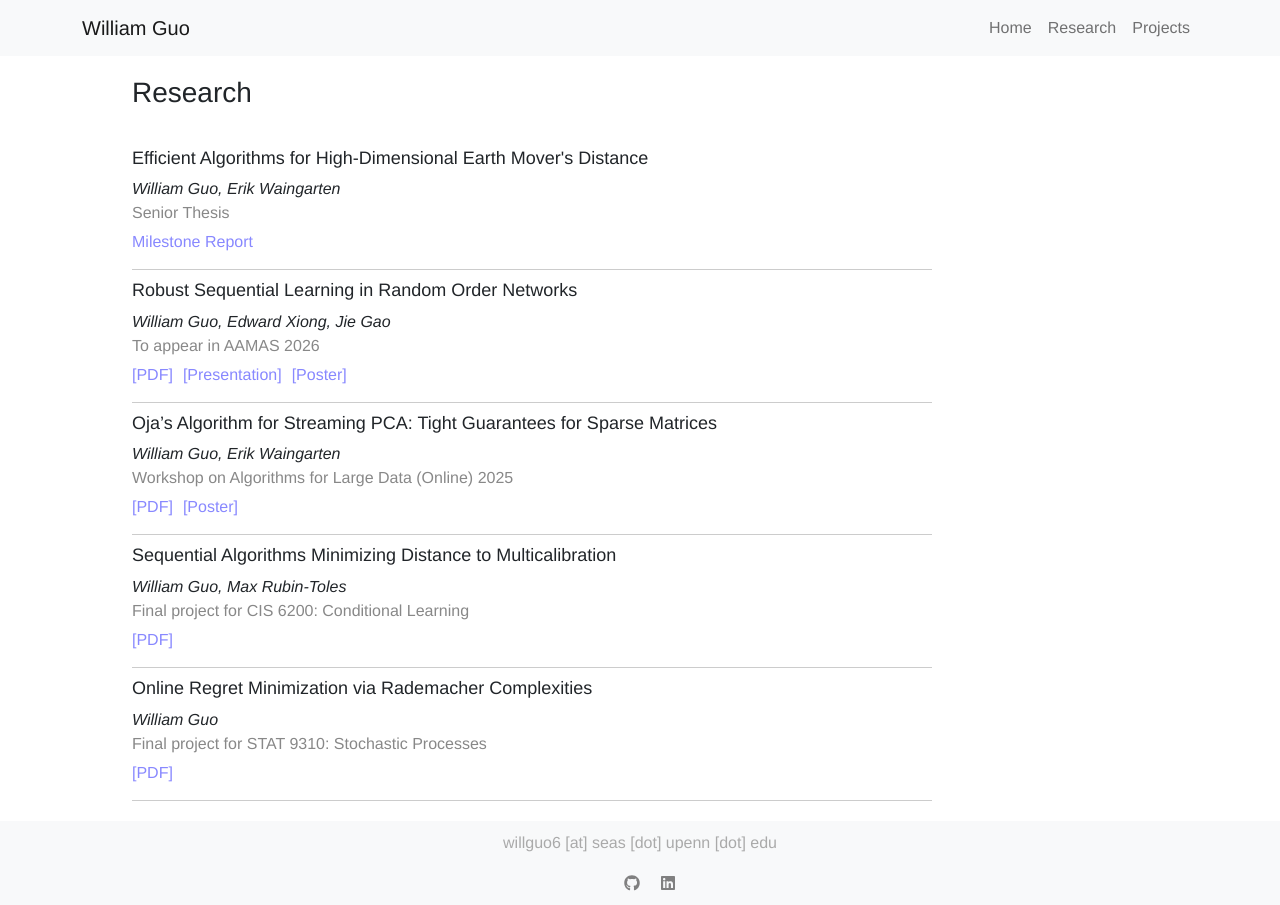
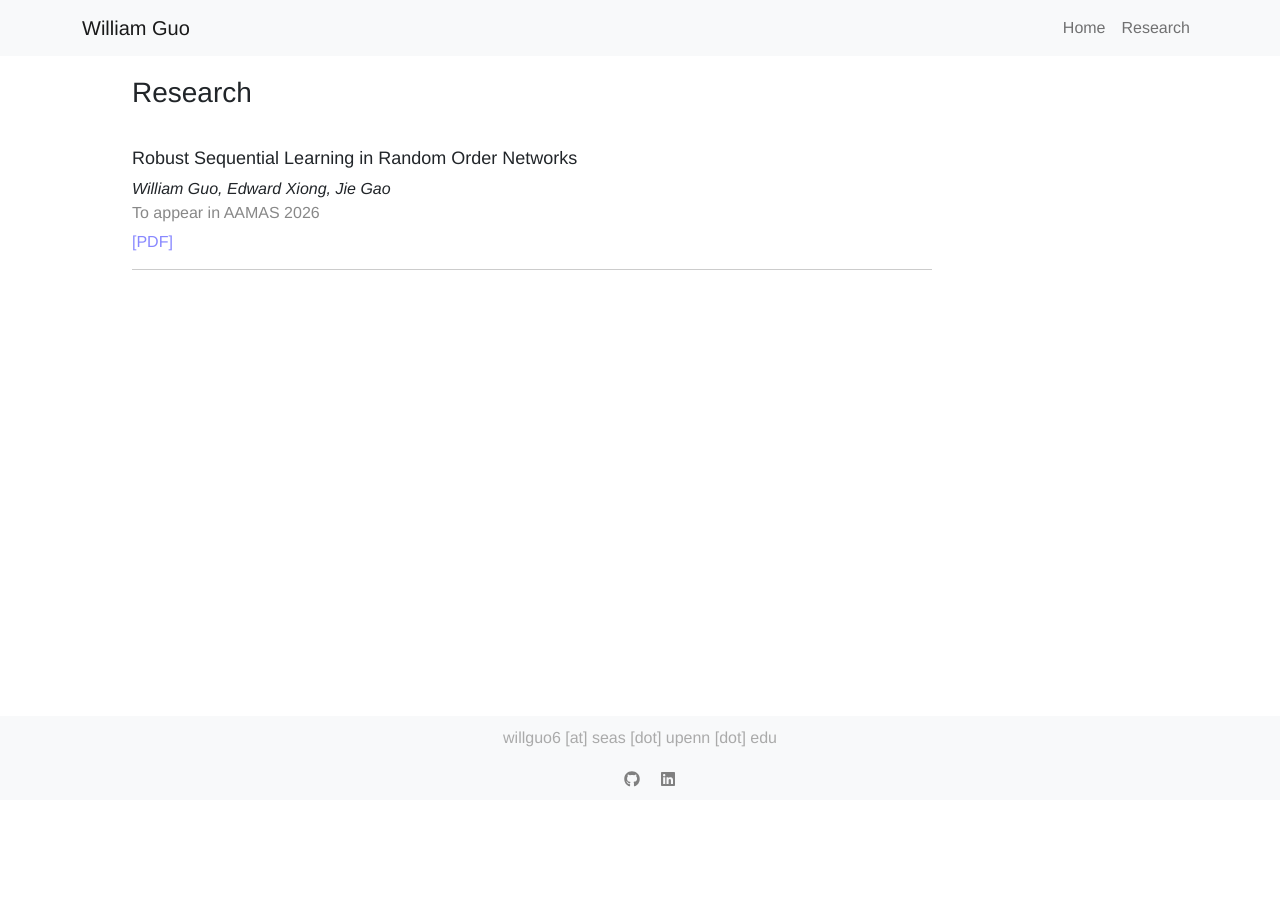
Before and after one commit to willdguo/willdguo.github.io, a React (Create React App) app: page /research in a window 1280 px wide. After the commit the page ends 800 px from the top, so only its background shows below. Built offline with nearby package versions, Linux system fonts and the light colour scheme.

Commit message:
removed minor projects

```diff
--- a/src/App.js
+++ b/src/App.js
@@ -56,7 +56,7 @@ const NavBar = () => {
         <Nav className='navbarnav'>
           <Nav.Link as={Link} to = "/home"> Home </Nav.Link>
           <Nav.Link as={Link} to = "/research"> Research </Nav.Link>
-          <Nav.Link as={Link} to = "/projects"> Projects </Nav.Link>
+          {/* <Nav.Link as={Link} to = "/projects"> Projects </Nav.Link> */}
           {/* <Nav.Link as={Link} to = "/blog"> Blog </Nav.Link> */}
           {/* <Nav.Link href = "/puzzles"> Puzzles </Nav.Link> */}
         </Nav>
--- a/src/components/Bio.js
+++ b/src/components/Bio.js
@@ -23,22 +23,26 @@ function Bio() {
               Hi! I'm William, a fourth year Engineering & Wharton undergrad at UPenn studying CS and Statistics. I'm broadly interested in theoretical computer science, and the use of randomization/approximation for large-scale computation. Some topics I have worked on include streaming algorithms, problems in high-dimensional geometry, and learning in random networks.
             </p>
             <p>
-              I am fortunate enough to work with{" "}
+              I am fortunate enough to work with Erik Waingarten on algorithms for massive datasets.
+
+              {/* {" "}
               <a
                 href="https://sites.google.com/site/erikwaing/home?authuser=0"
                 target="_blank"
                 rel="noreferrer"
               >
                 Prof. Erik Waingarten
-              </a>{" "}
-              on algorithms for massive datasets.
-            Over Summer 2025, I researched social learning in networks under{" "}
+              </a>{" "} */}
+            {" "} Over Summer 2025, I researched social learning in networks under Jie Gao as a participant in the DIMACS REU.
+
+            {/* {" "}
             <a
               href="https://sites.rutgers.edu/jie-gao/about/"
               target="_blank"
             >
               Prof. Jie Gao
-            </a> as a participant in the{" "}<a href="https://reu.dimacs.rutgers.edu/" target="_blank">DIMACS REU</a>.
+            </a>  */}
+            {/* {" "}<a href="https://reu.dimacs.rutgers.edu/" target="_blank">DIMACS REU</a>. */}
             </p>
           </div>
         </div>
@@ -56,9 +60,9 @@ function Bio() {
           <div className="other-experience">
             <h4>Other</h4>
             <ul>
-              <li>Before discovering TCS, I was quite invested in the early-stage climate tech space. I previously interned at a predictive energy management startup, and before this, I was a venture capital intern at Susquehanna International Group. </li>
+              <li>Before discovering TCS, I was quite invested in the early-stage startup space. I previously interned at a predictive energy management startup, and before this, I was a venture capital intern at Susquehanna International Group. </li>
               <li> In my free time, I enjoy pickup soccer/volleyball, playing piano, and bouldering. </li>
-              <li>Notes for{' '}
+              {/* <li>Notes for{' '}
                   <a
                   href="https://willdguo.github.io/quartz/NETS-4120-Lecture-Notes"
                   target="_blank"
@@ -66,7 +70,7 @@ function Bio() {
                 >
                   NETS 4120: Algorithmic Game Theory
                 </a>
-              </li>
+              </li> */}
             </ul>
           </div>
         </div>
--- a/src/pages/Projects.js
+++ b/src/pages/Projects.js
@@ -50,7 +50,7 @@ function Projects() {
         "id": "1",
     },
     {
-        "title": "Startup Newsletter",
+        "title": "Startup Deep Dives",
         "img": cresearch,
         "desc": "Conducted in-depth market research on interesting startups & technologies (i.e. Anthropic, MasterClass, Postman) for Contrary.",
         "link": "https://research.contrary.com/company?author=William+Guo",
--- a/src/pages/Research.js
+++ b/src/pages/Research.js
@@ -11,14 +11,14 @@ import srthesis_milestone from "../files/sr_thesis_milestone.pdf"
 function Research () {
 
     const topics = [
-        {
-            'title': "Efficient Algorithms for High-Dimensional Earth Mover's Distance",
-            'authors': "William Guo, Erik Waingarten",
-            'desc': 'Senior Thesis',
-            'links': [
-                {'link': srthesis_milestone, 'text': 'Milestone Report'},
-            ],
-        },
+        // {
+        //     'title': "Efficient Algorithms for High-Dimensional Earth Mover's Distance",
+        //     'authors': "William Guo, Erik Waingarten",
+        //     'desc': 'Senior Thesis',
+        //     'links': [
+        //         {'link': srthesis_milestone, 'text': 'Milestone Report'},
+        //     ],
+        // },
         {
             // 'title': "Truth Learning in Social Networks Under Random Decision Orderings",
             'title': "Robust Sequential Learning in Random Order Networks",
@@ -26,35 +26,35 @@ function Research () {
             'desc': 'To appear in AAMAS 2026',
             'links': [
                 {'link': dimacs_writeup, 'text': '[PDF]'},
-                {'link': dimacs_slides, 'text': '[Presentation]'},
-                {'link': dimacs_poster, 'text': '[Poster]'},
+                // {'link': dimacs_slides, 'text': '[Presentation]'},
+                // {'link': dimacs_poster, 'text': '[Poster]'},
             ],
         },
-        {
-            'title': "Oja’s Algorithm for Streaming PCA: Tight Guarantees for Sparse Matrices",
-            'authors': "William Guo, Erik Waingarten",
-            'desc': 'Workshop on Algorithms for Large Data (Online) 2025',
-            'links': [
-                {'link': streampca, 'text': '[PDF]'},
-                {'link': pcaposter, 'text': '[Poster]'}
-            ],
-        },
-        {
-            'title': "Sequential Algorithms Minimizing Distance to Multicalibration",
-            'desc': "Final project for CIS 6200: Conditional Learning",
-            'authors': "William Guo, Max Rubin-Toles",
-            'links': [
-                {link: multicalibpaper, 'text': '[PDF]'}
-            ]
-        },
-        {
-            'title': "Online Regret Minimization via Rademacher Complexities",
-            'desc': "Final project for STAT 9310: Stochastic Processes",
-            'authors': "William Guo",
-            'links': [
-                {link: stat9310, 'text': '[PDF]'}
-            ]
-        },
+        // {
+        //     'title': "Oja’s Algorithm for Streaming PCA: Tight Guarantees for Sparse Matrices",
+        //     'authors': "William Guo, Erik Waingarten",
+        //     'desc': 'Workshop on Algorithms for Large Data (Online) 2025',
+        //     'links': [
+        //         {'link': streampca, 'text': '[PDF]'},
+        //         {'link': pcaposter, 'text': '[Poster]'}
+        //     ],
+        // },
+        // {
+        //     'title': "Sequential Algorithms Minimizing Distance to Multicalibration",
+        //     'desc': "Final project for CIS 6200: Conditional Learning",
+        //     'authors': "William Guo, Max Rubin-Toles",
+        //     'links': [
+        //         {link: multicalibpaper, 'text': '[PDF]'}
+        //     ]
+        // },
+        // {
+        //     'title': "Online Regret Minimization via Rademacher Complexities",
+        //     'desc': "Final project for STAT 9310: Stochastic Processes",
+        //     'authors': "William Guo",
+        //     'links': [
+        //         {link: stat9310, 'text': '[PDF]'}
+        //     ]
+        // },
     ]
 
     return (
```
